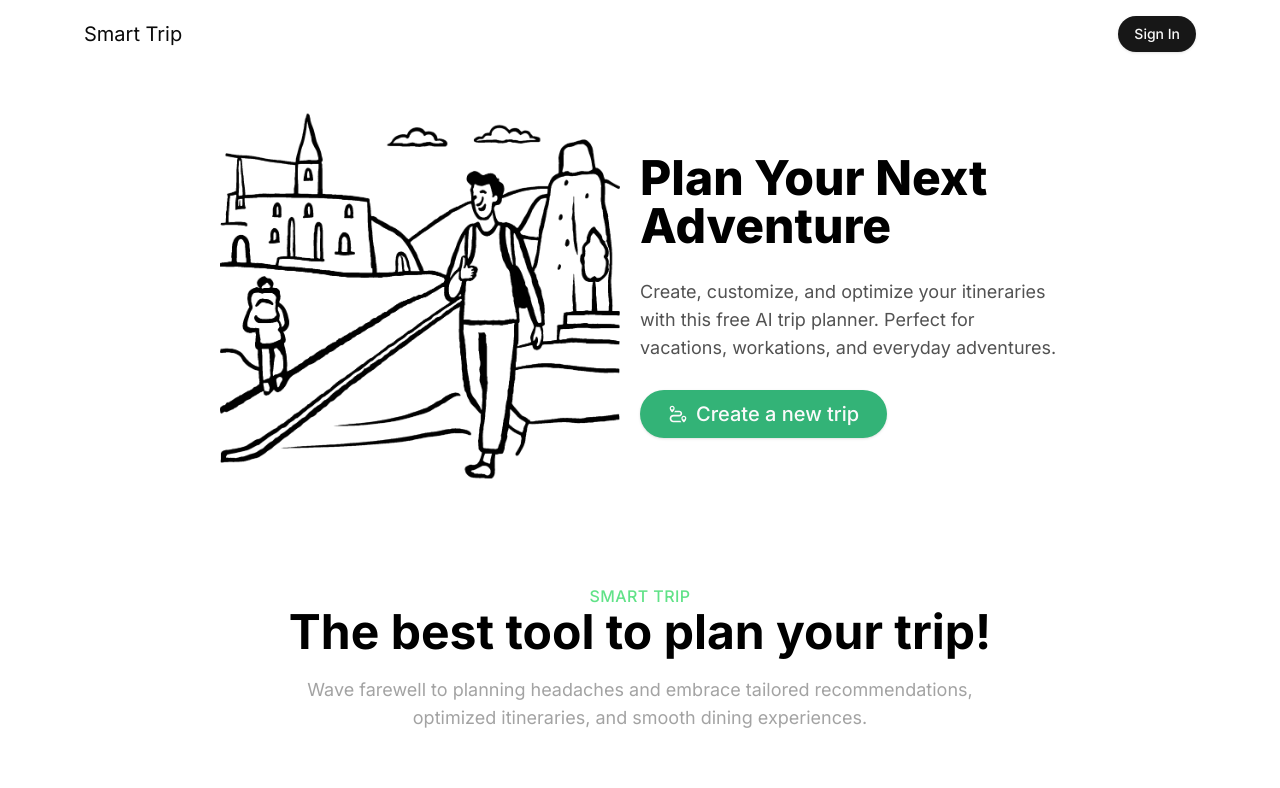
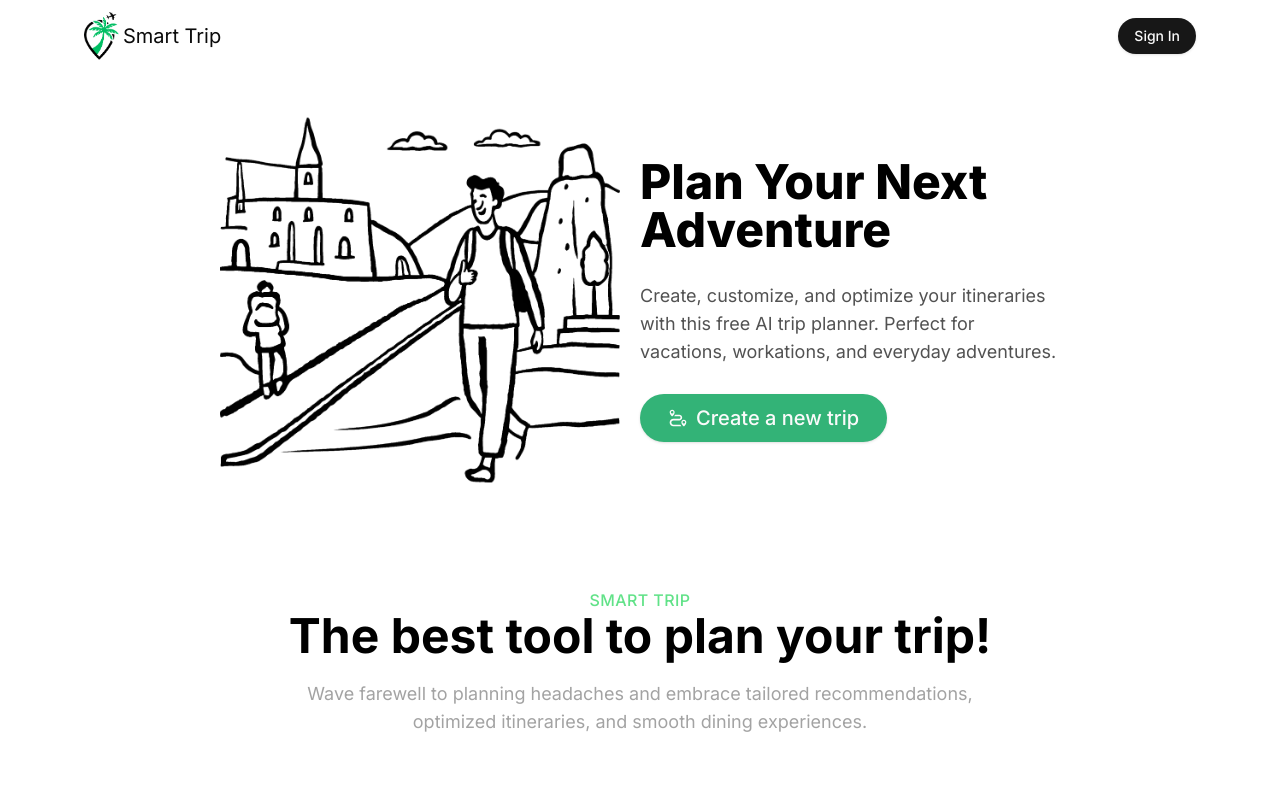
Before and after one commit to photkosee/smart-trip, a Next.js app: page / in a window 1280 px wide. Shown: the top 788 px of the page. Built offline with nearby package versions, Linux system fonts and the light colour scheme.

Commit message:
add: logo

```diff
--- a/app/components/Header.tsx
+++ b/app/components/Header.tsx
@@ -1,5 +1,6 @@
 "use client";
 
+import Image from "next/image";
 import { useEffect, useState } from "react";
 
 import { Button } from "@/components/ui/button";
@@ -22,12 +23,21 @@ const Header = () => {
       className={`
       ${
         top ? "bg-white shadow-lg dark:bg-accent" : "dark:bg-transparent"
-      } sticky py-4 top-0 z-30 transition-all w-full flex
+      } sticky py-3 top-0 z-30 transition-all w-full flex
       `}
     >
       <div className="container max-w-6xl mx-auto px-5">
         <div className="flex justify-between items-center gap-x-6 mx-auto">
-          <h2 className="text-xl">Smart Trip</h2>
+          <div className="flex gap-x-1 items-center">
+            <Image
+              src="/smart-trip-logo.png"
+              alt="Logo"
+              priority
+              width={35}
+              height={35}
+            />
+            <h2 className="text-xl">Smart Trip</h2>
+          </div>
           <Button className="self-center rounded-full">Sign In</Button>
         </div>
       </div>
```
Also changed, not shown: public/smart-trip-logo.png (added).
